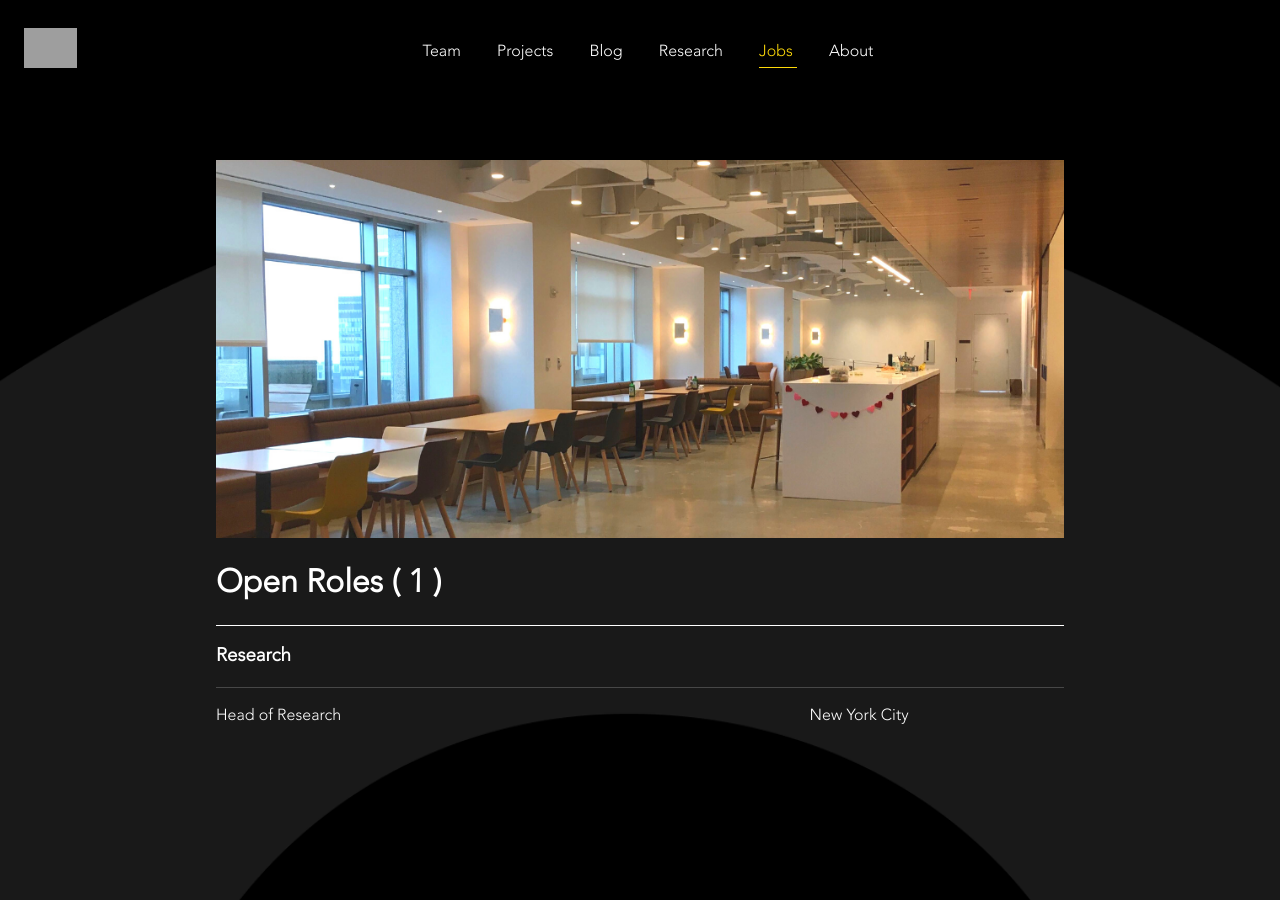
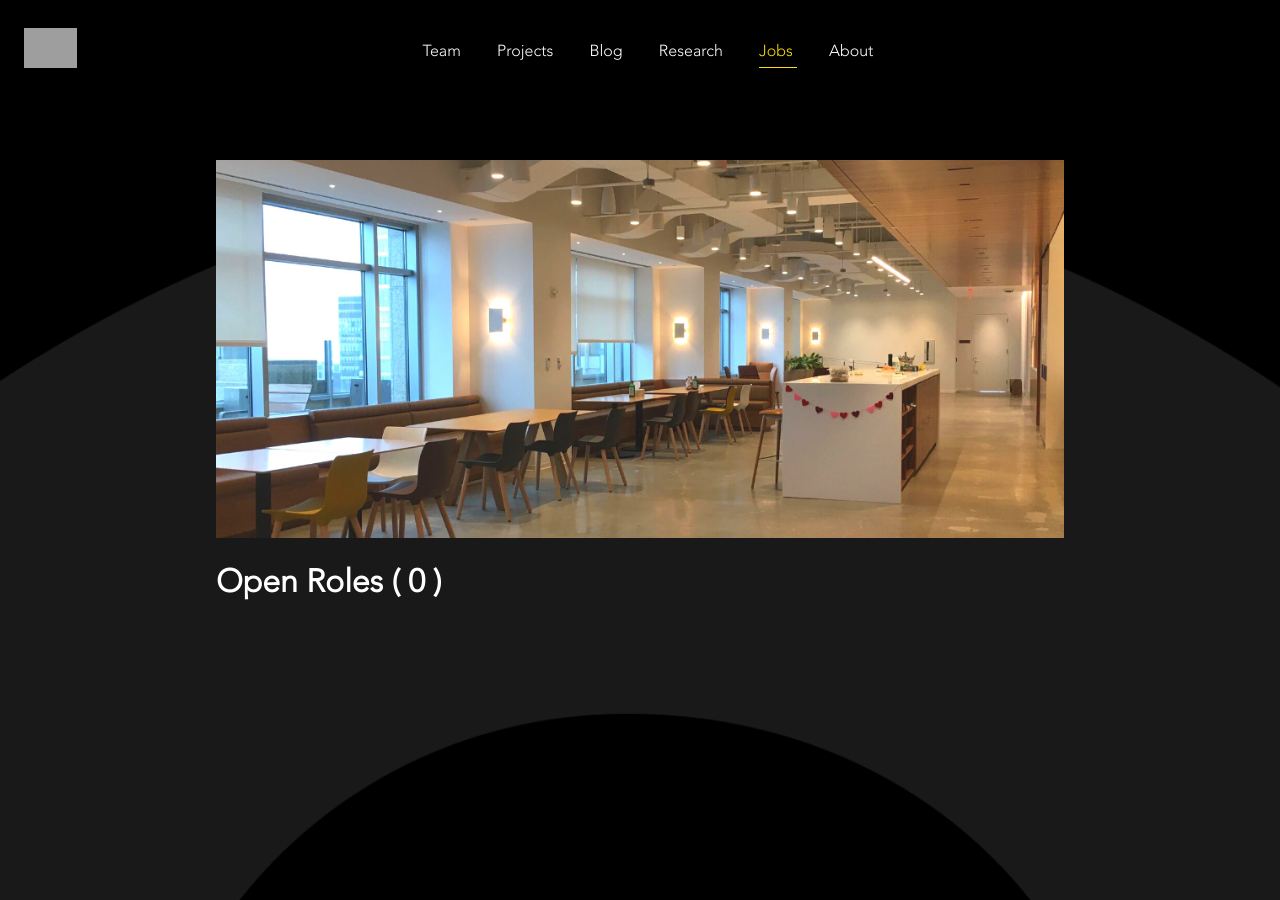
Before and after one commit to furszy/chaincodelabs.github.io, a Jekyll site: the page built from jobs.html, in a window 1280 px wide. Built offline with Jekyll 4.4.1, drawn with Linux system fonts in a browser that asks for light colours; grey boxes are pictures that could not be loaded.

Commit message:
Revert "add head of research job posting"
This reverts commit 3bfa52d722c812d1637707f133271b1105ff6650.

```diff
--- a/_data/jobs.yml
+++ b/_data/jobs.yml
@@ -1,5 +1,5 @@
 - department: Research
   job:
-    title: Head of Research
+    title: Postdoctoral Researcher - Cryptography
     location: New York City
-    link: https://chaincode.applytojob.com/apply/9WxU3MChgZ/Head-Of-Research
+    link: https://jobs.lever.co/chaincode/a6d9c801-822d-4ccf-a86c-c117992a5d2e
--- a/jobs.html
+++ b/jobs.html
@@ -9,20 +9,20 @@ title: Jobs | Chaincode Labs
   </div>
   <h1>
     Open Roles (
-    <span class="jobs-number">1</span>
+    <span class="jobs-number">0</span>
     )
   </h1>
-  <div>
-    <h3 class="department">Research</h3>
+  <!-- <div>
+    <h3 class="department">Operations</h3>
     <a
-      href="https://chaincode.applytojob.com/apply/9WxU3MChgZ/Head-Of-Research"
+      href="https://chaincode.applytojob.com/apply/nKbJQrW2KR/Operations-Associate"
       target="_blank"
       rel="noopener"
     >
       <div class="role">
-        <p class="jobs-title">Head of Research</p>
+        <p class="jobs-title">Operations Associate</p>
         <p class="jobs-location">New York City</p>
       </div>
     </a>
-  </div>
+  </div> -->
 </div>
```
